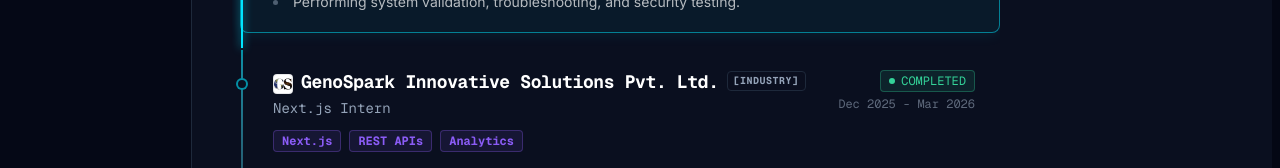
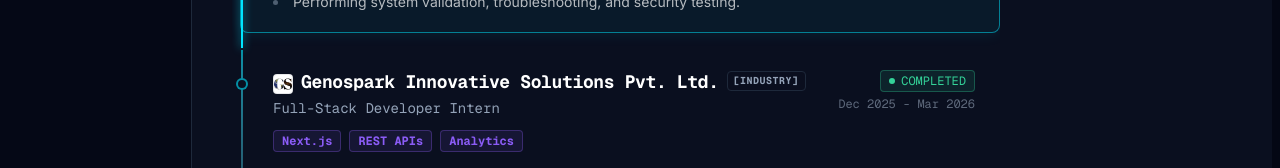
Before and after one commit to AmitC04/amit-os, a Next.js app: page /experience in a window 1280 px wide. Shown: the part 389-557 px from the top of the page. Built offline with nearby package versions, Linux system fonts and the light colour scheme.

Commit message:
content: update genospark role to full-stack developer intern

```diff
--- a/components/modules/about/AboutModule.tsx
+++ b/components/modules/about/AboutModule.tsx
@@ -165,11 +165,11 @@ export function AboutModule() {
             </ul>
           </div>
 
-          {/* GenoSpark */}
+          {/* Genospark */}
           <div className="relative group">
             <span className="absolute -left-[30px] top-1.5 w-3 h-3 rounded-full bg-surface border-2 border-hairline group-hover:border-text-muted transition-colors" />
             <p className="text-text-muted mb-1 text-xs">2025</p>
-            <p className="text-text-primary/40 group-hover:text-text-primary transition-colors font-bold">Next.js Intern at <span className="inline-flex items-center gap-1.5 align-middle"><img src="/logo_genospark.png" className="w-4 h-4 rounded-[2px] bg-white/90 p-[1px] object-contain" alt="GenoSpark" /> GenoSpark</span></p>
+            <p className="text-text-primary/40 group-hover:text-text-primary transition-colors font-bold">Full-Stack Developer Intern at <span className="inline-flex items-center gap-1.5 align-middle"><img src="/logo_genospark.png" className="w-4 h-4 rounded-[2px] bg-white/90 p-[1px] object-contain" alt="Genospark" /> Genospark</span></p>
             <ul className="text-text-primary/30 group-hover:text-text-primary/70 mt-2 space-y-1 transition-colors text-xs">
               <li>• Built a User Analytics Dashboard</li>
               <li>• Developed an Admin Activity Monitoring Dashboard</li>
--- a/components/modules/experience/ExperienceModule.tsx
+++ b/components/modules/experience/ExperienceModule.tsx
@@ -27,9 +27,9 @@ const EXPERIENCES: Experience[] = [
     achievements: ["Q-SETU Testing", "Secure Communication"]
   },
   {
-    company: "GenoSpark Innovative Solutions Pvt. Ltd.",
+    company: "Genospark Innovative Solutions Pvt. Ltd.",
     logoUrl: "/logo_genospark.png",
-    role: "Next.js Intern",
+    role: "Full-Stack Developer Intern",
     period: "Dec 2025 - Mar 2026",
     status: "COMPLETED",
     orgType: "INDUSTRY",
```
